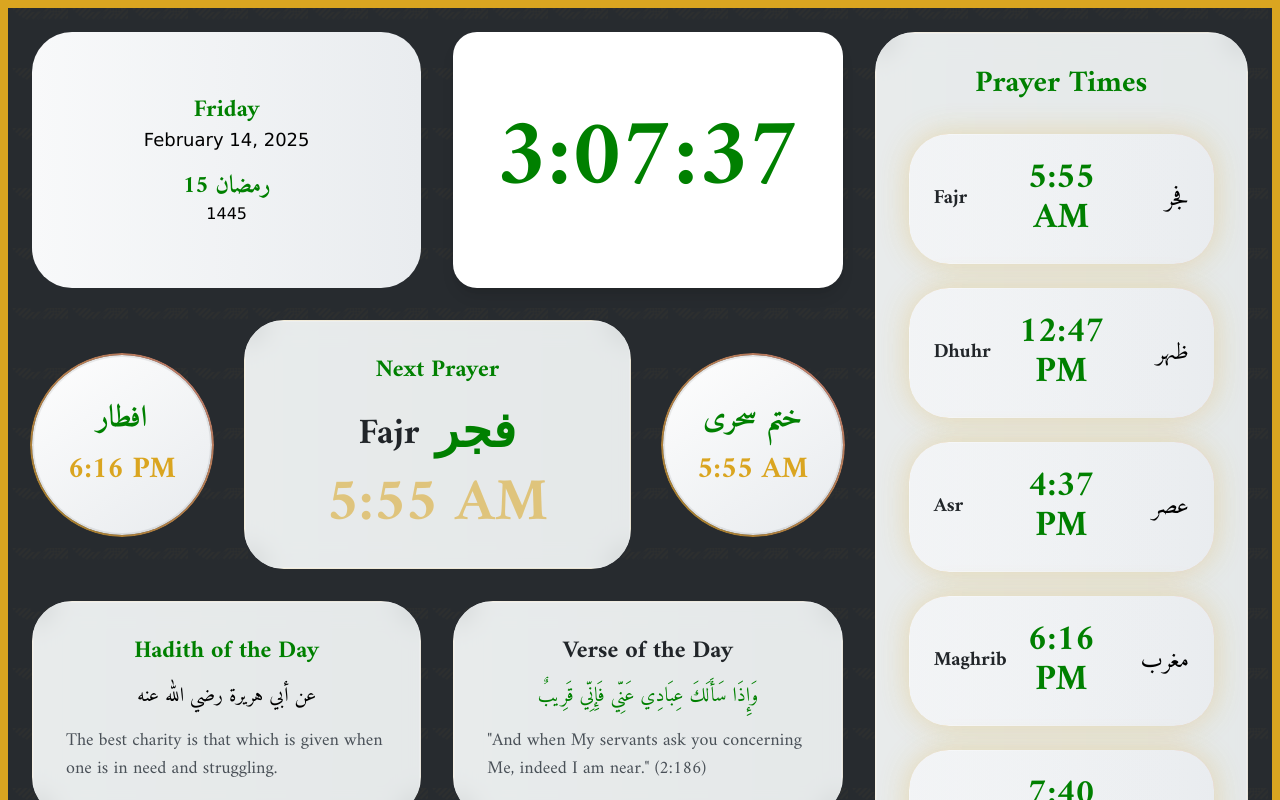
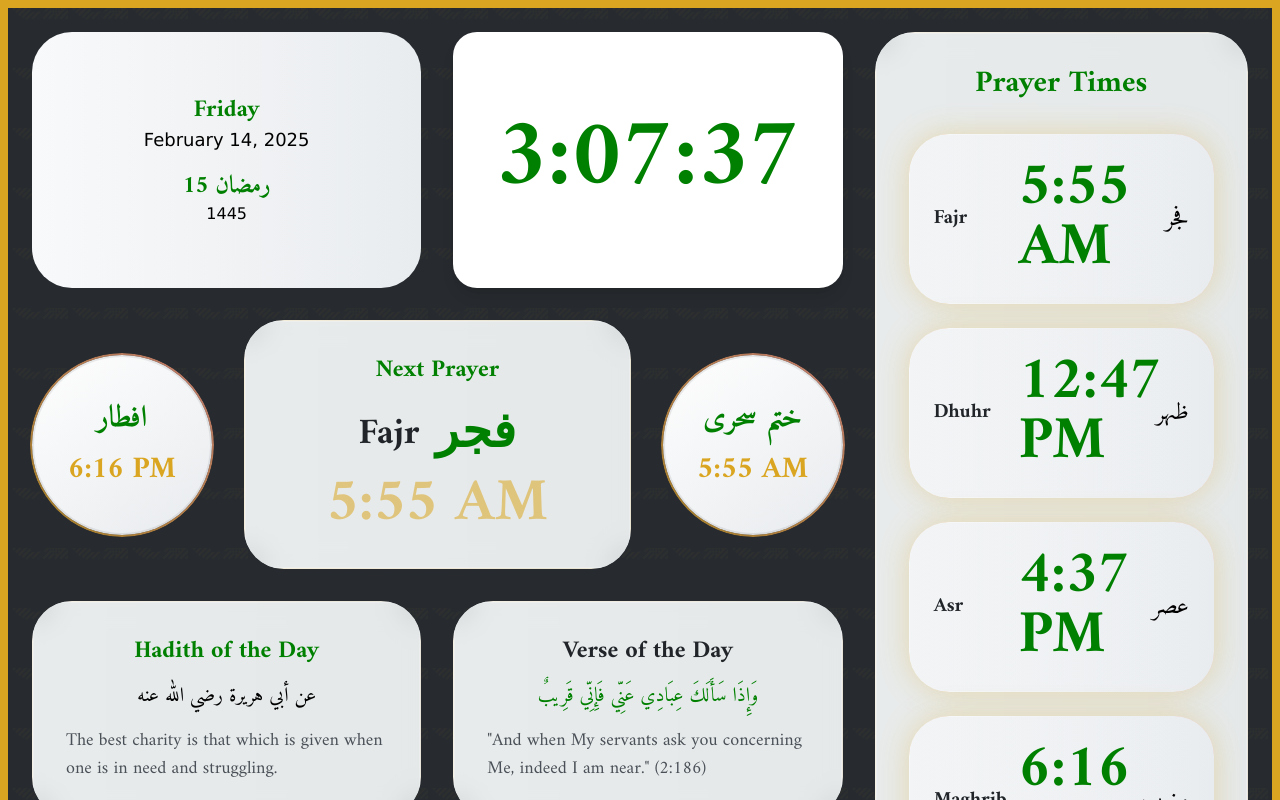
Before and after one commit to tayasarbhat/nimaz, a React (Vite) app: page / in a window 1280 px wide. Shown: the top 800 px of the page. Built offline with nearby package versions, Linux system fonts and the light colour scheme.

Commit message:
Update App.tsx

```diff
--- a/src/App.tsx
+++ b/src/App.tsx
@@ -394,7 +394,7 @@ function App() {
                           {prayer}
                         </span>
                       </div>
-                      <span style={{ color: 'green' }} className="font-bold text-4xl text-center font-arabic text-islamic-secondary">
+                      <span style={{ color: 'green' }} className="font-bold text-6xl text-center font-arabic text-islamic-secondary">
                         {getAdjustedTime(key, time)}
                       </span>
                       <div className="flex items-center justify-end space-x-2">
```
